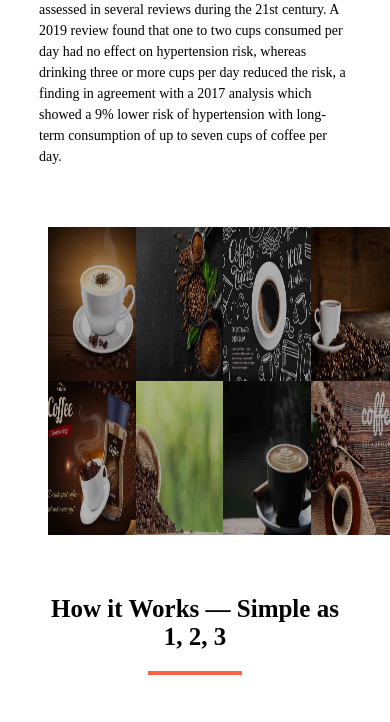
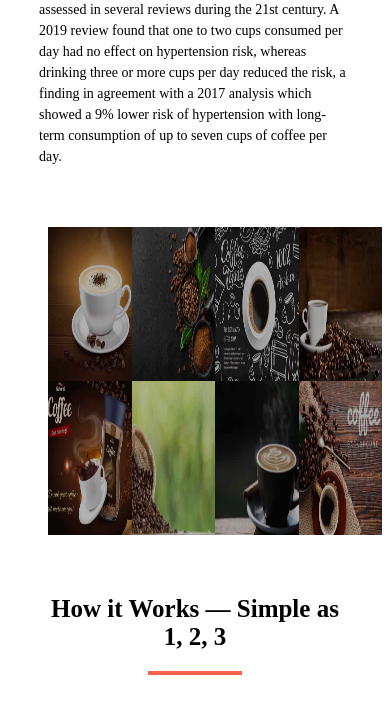
Before and after one commit to snowdenMoses/buy-a-coffee, a PHP site: page / in a window 390 px wide. Shown: the part 2035-2757 px from the top of the page. Run offline with PHP 8.4, Linux system fonts and the light colour scheme.

Commit message:
make it better

```diff
--- a/query.css
+++ b/query.css
@@ -254,7 +254,7 @@
 
     .section3{
         margin: auto;
-        width: 100vw;
+        width: 100%;
      }
 
     .headerText a:first-of-type:hover{
@@ -262,7 +262,7 @@
         background-color: white;
         color: black;
         cursor: pointer;
-        font-size: 12px;
+        font-size: 11px;
     }
 
     .headerText a:last-of-type:hover{
--- a/style.css
+++ b/style.css
@@ -228,7 +228,7 @@ body{
 }
 
 .section3{
-    width: 95vw;
+    width: 90%;
     margin: auto;
     margin-left: 0;
  }
```
